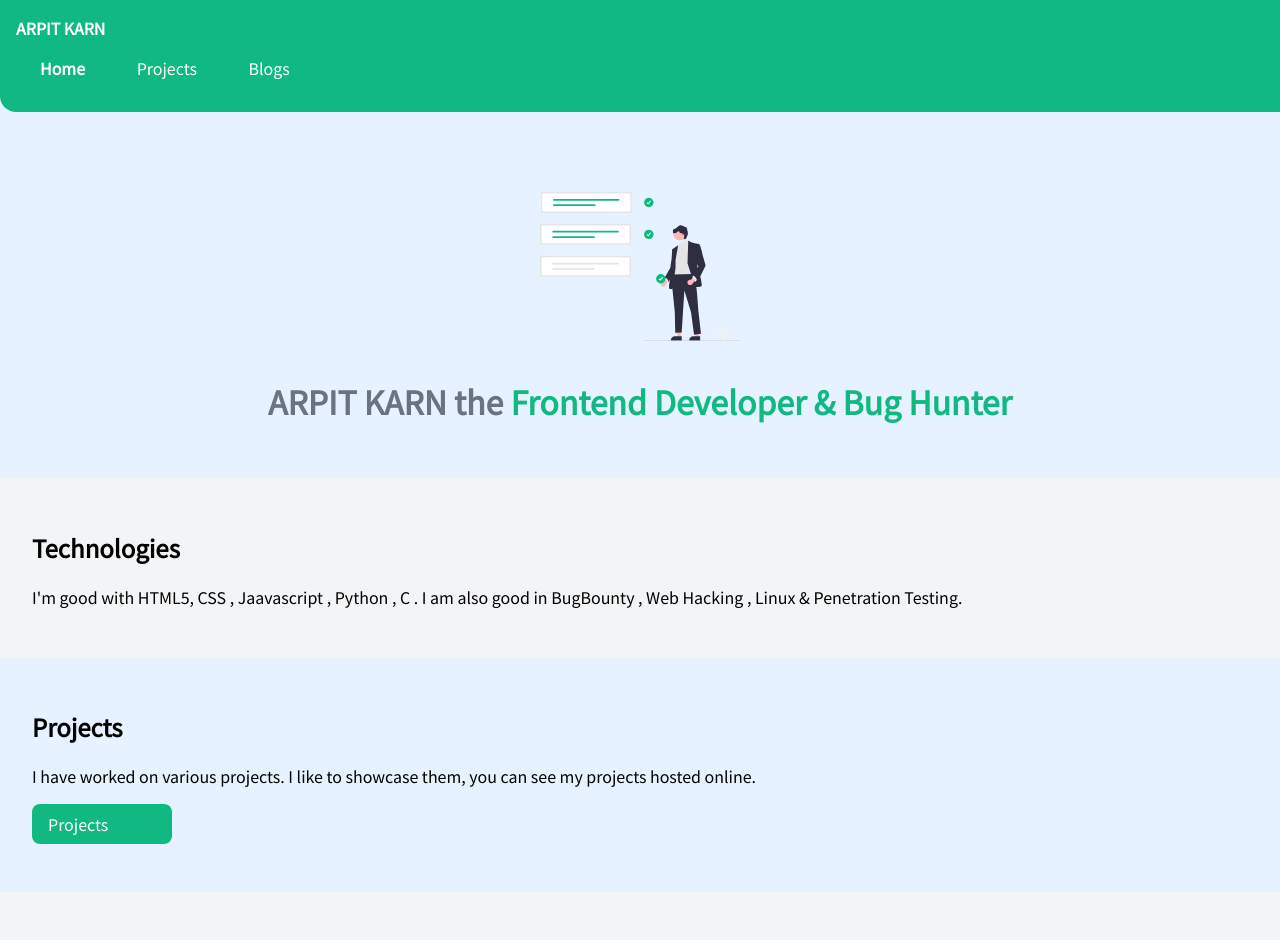
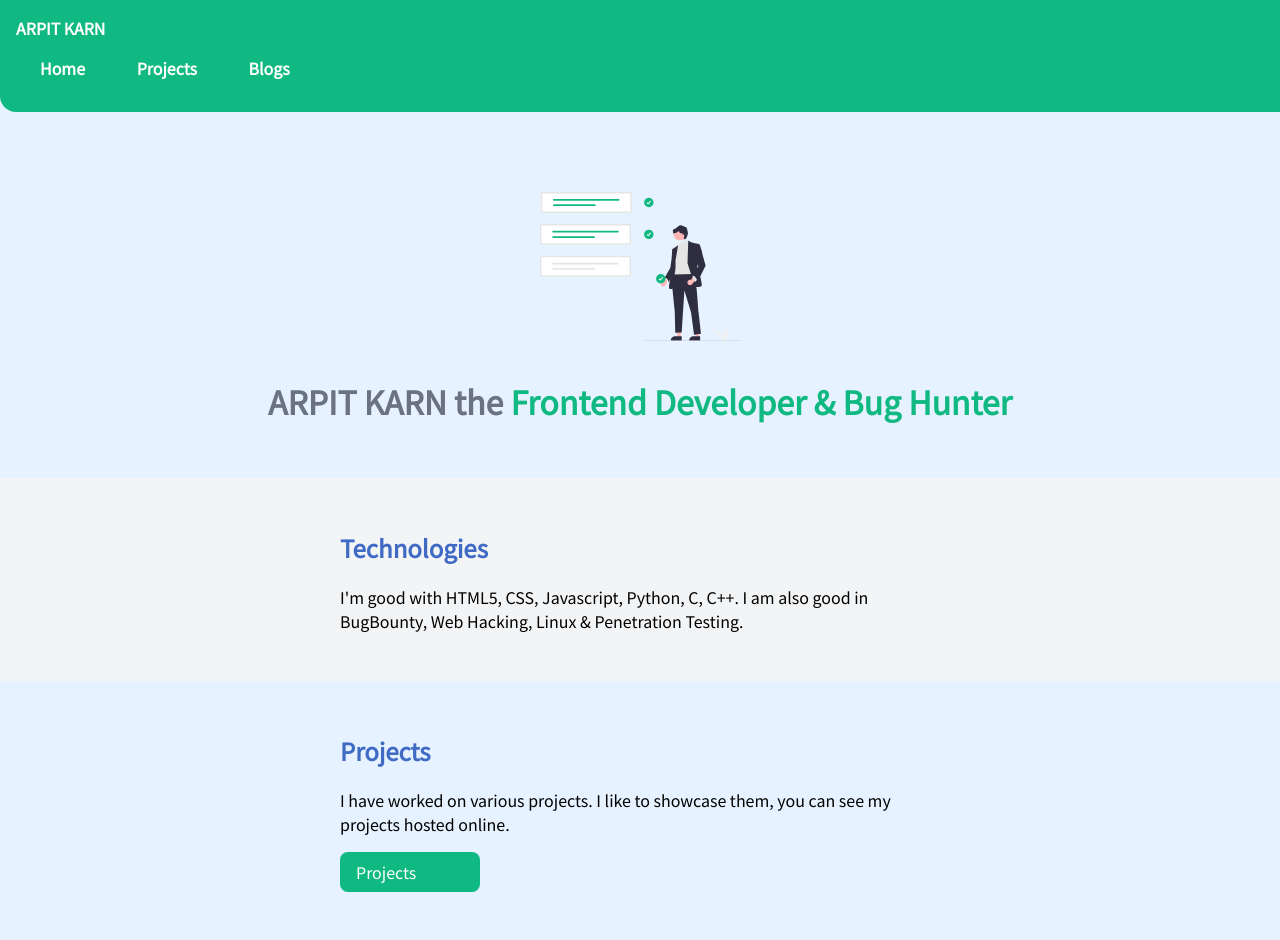
Before and after one commit to arpitkarnak/MyPortfolio, a plain HTML site: page index.html in a window 1280 px wide. Shown: the top 940 px of the page. Drawn offline with Linux system fonts and the light colour scheme.

Commit message:
fix: update some bug

```diff
--- a/index.html
+++ b/index.html
@@ -18,10 +18,10 @@
         <a class="link link-active" href="/">Home</a>
       </li>
       <li class="list-item-inline">
-        <a class="link" href="/pages/basic-projects.html">Projects</a>
+        <a class="link link-active" href="/pages/basic-projects.html">Projects</a>
       </li>
       <li class="list-item-inline">
-        <a class="link" href="/pages/blogs.html">Blogs</a>
+        <a class="link link-active" href="/pages/blogs.html">Blogs</a>
       </li>
     </ul>
   </nav>
@@ -35,30 +35,33 @@
   </header>
 
   <section class="section ow">
-    <div class="container container-center"></div>
+    <div class="container container-center">
     <h2>Technologies</h2>
     <p>
-      I'm good with HTML5, CSS , Jaavascript , Python , C . I am also good in BugBounty , Web Hacking , Linux &
+      I'm good with HTML5, CSS, Javascript, Python, C, C++. I am also good in BugBounty, Web Hacking, Linux &
       Penetration Testing.
     </p>
+  </div>
   </section>
 
   <section class="section">
-    <div class="container container-center"></div>
+    <div class="container container-center divstyle">
     <h2>Projects</h2>
     <p>
       I have worked on various projects. I like to showcase them, you can see my projects hosted online.
     </p>
     <a class="link link-primary" href="/pages/basic-projects.html">Projects</a>
+  </div>
   </section>
 
   <section class="section ow">
-    <div class="container container-center"></div>
+    <div class="container container-center ">
     <h2>Blogs</h2>
     <p>
       I have written some blogs . You can check here.
     </p>
     <a class="link link-primary" href="/pages/blogs.html">Blogs</a>
+  </div>
   </section>
 
   <footer class="footer">
--- a/styles.css
+++ b/styles.css
@@ -182,3 +182,7 @@ hr {
   font-family: "Trebuchet MS", "Lucida Sans Unicode", "Lucida Grande",
     "Lucida Sans", Arial, sans-serif;
 }
+
+h2 {
+  color: #3f6bc5;
+}
```
Also changed, not shown: pages/basic-projects.html (+4 -2 lines), pages/blogs.html (+4 -2 lines).
